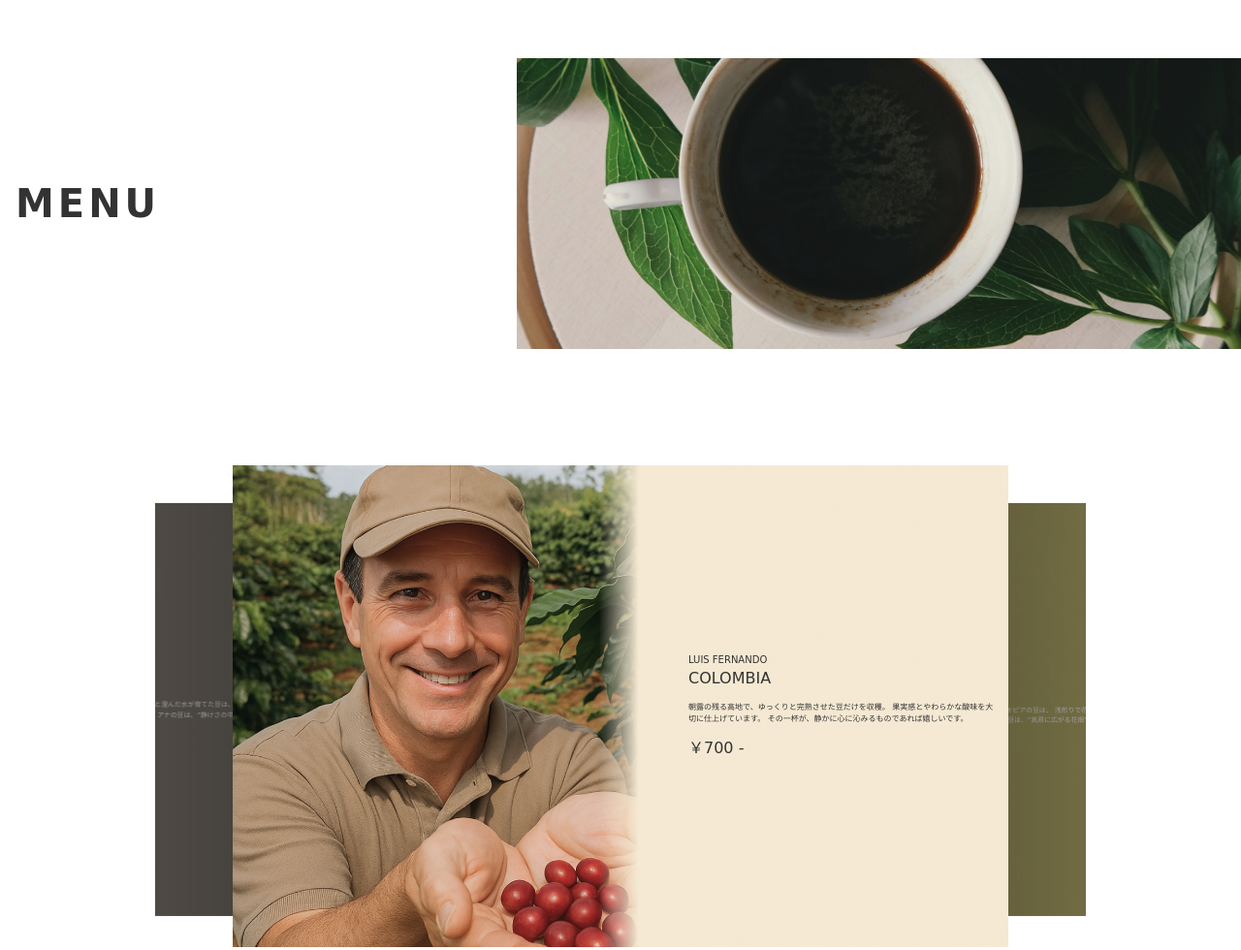
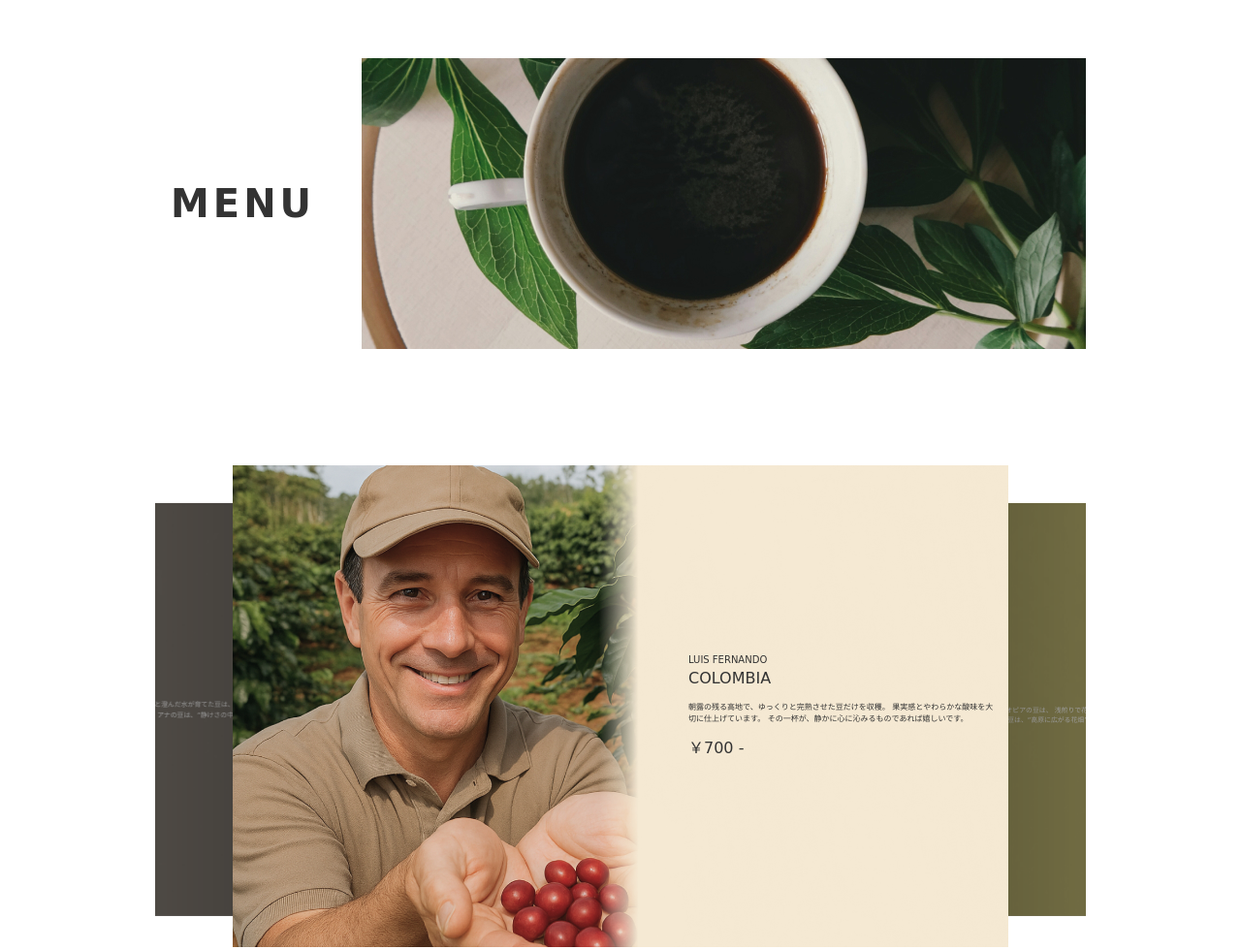
Before and after one commit to Noa-Tokashiki/ZeroPlus_test, a plain HTML site: page src/menu.html in a window 1280 px wide. Shown: the part 116-1096 px from the top of the page at 97% size. Drawn offline with nearby package versions, Linux system fonts and the light colour scheme; a script that the page names is missing; a web font is replaced by a local one.

Commit message:
メニュー修正

```diff
--- a/src/css/style.css
+++ b/src/css/style.css
@@ -723,7 +723,8 @@ body.is-light .m_hamburger-bar {
 }
 @media screen and (min-width: 1080px) {
   .m_kv {
-    margin-top: calc(120px + 56px);
+    max-width: var(--content-width);
+    margin: calc(120px + 56px) auto 0;
   }
 }
 
```
